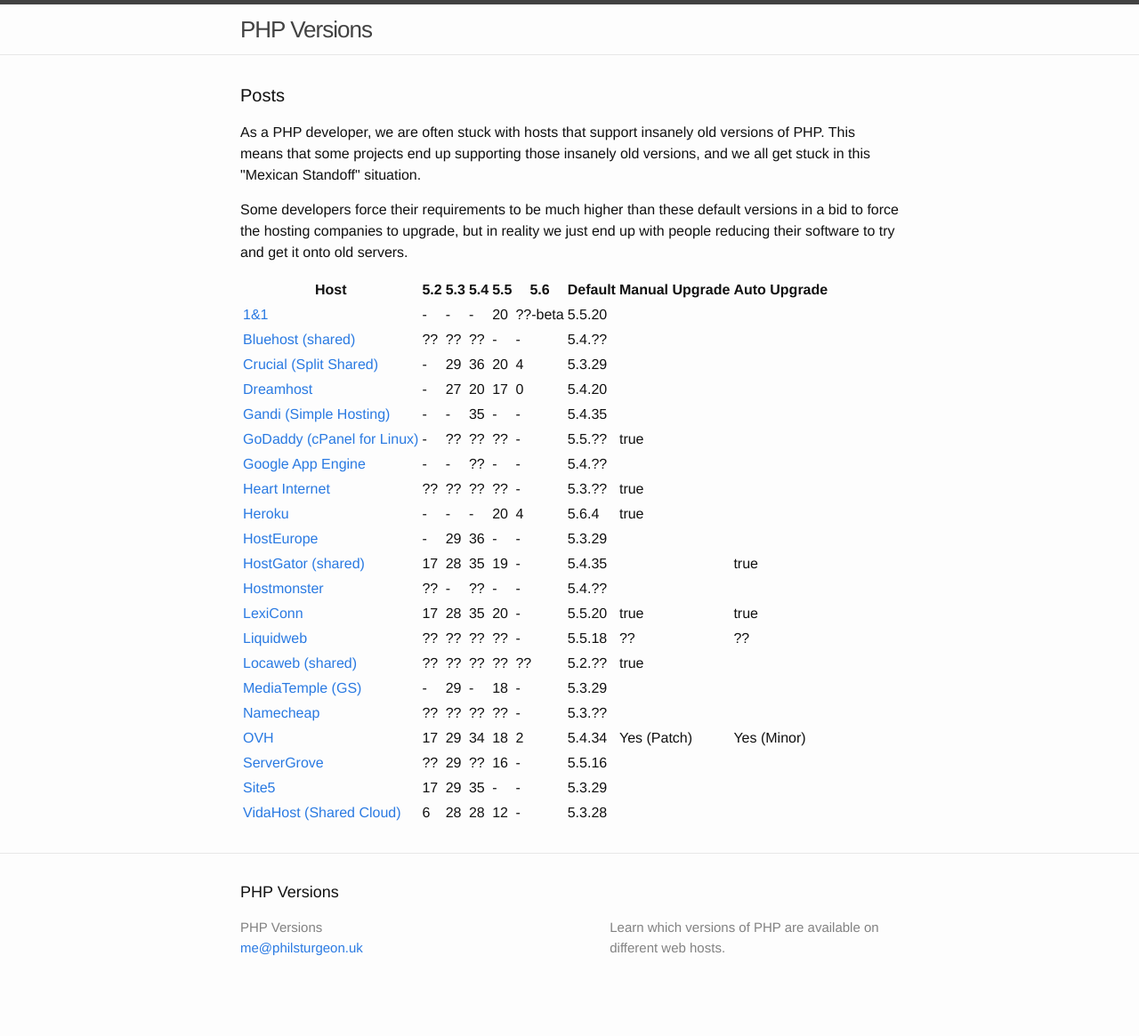
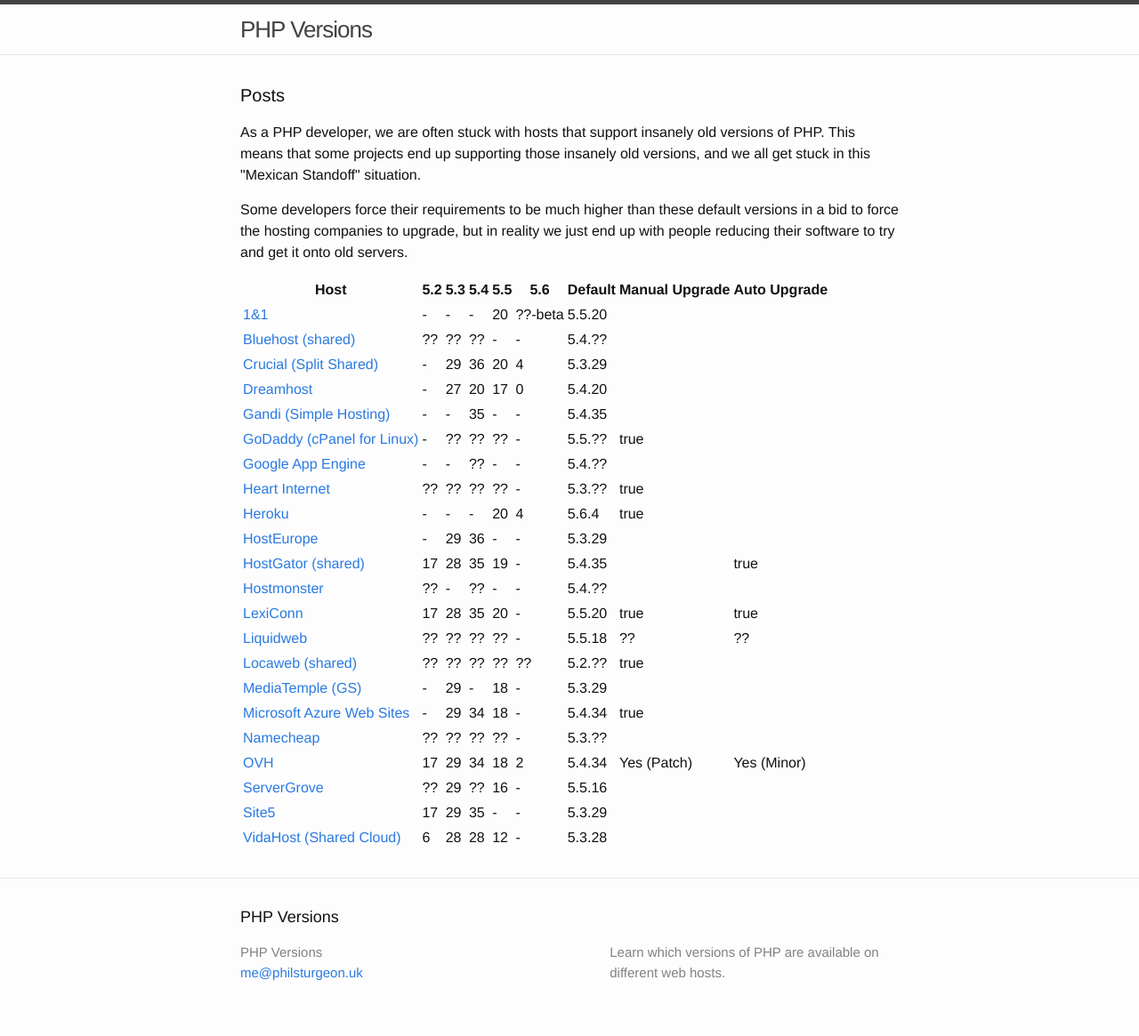
Before and after one commit to phpversions/phpversions.info, a Jekyll site: the page built from index.html, in a window 1280 px wide. Shown: the whole page at 89% size. Built offline with Jekyll 4.4.1, drawn with Linux system fonts in a browser that asks for light colours; before the commit the page ends 1137 px from its top, so only the background shows below that.

Commit message:
Added Azure Web Sites
Added Azure Web Sites

```diff
--- a/_data/hosts.yml
+++ b/_data/hosts.yml
@@ -119,6 +119,14 @@
   php55: 18
   default: 5.3.29
 
+- name: "Microsoft Azure Web Sites"
+  url: "http://azure.microsoft.com/en-us/services/websites"
+  php53: 29
+  php54: 34
+  php55: 18
+  default: 5.4.34
+  manual_update: Yes
+
 - name: "Namecheap"
   url: "https://www.namecheap.com/hosting/shared.aspx"
   php52: ??
```
